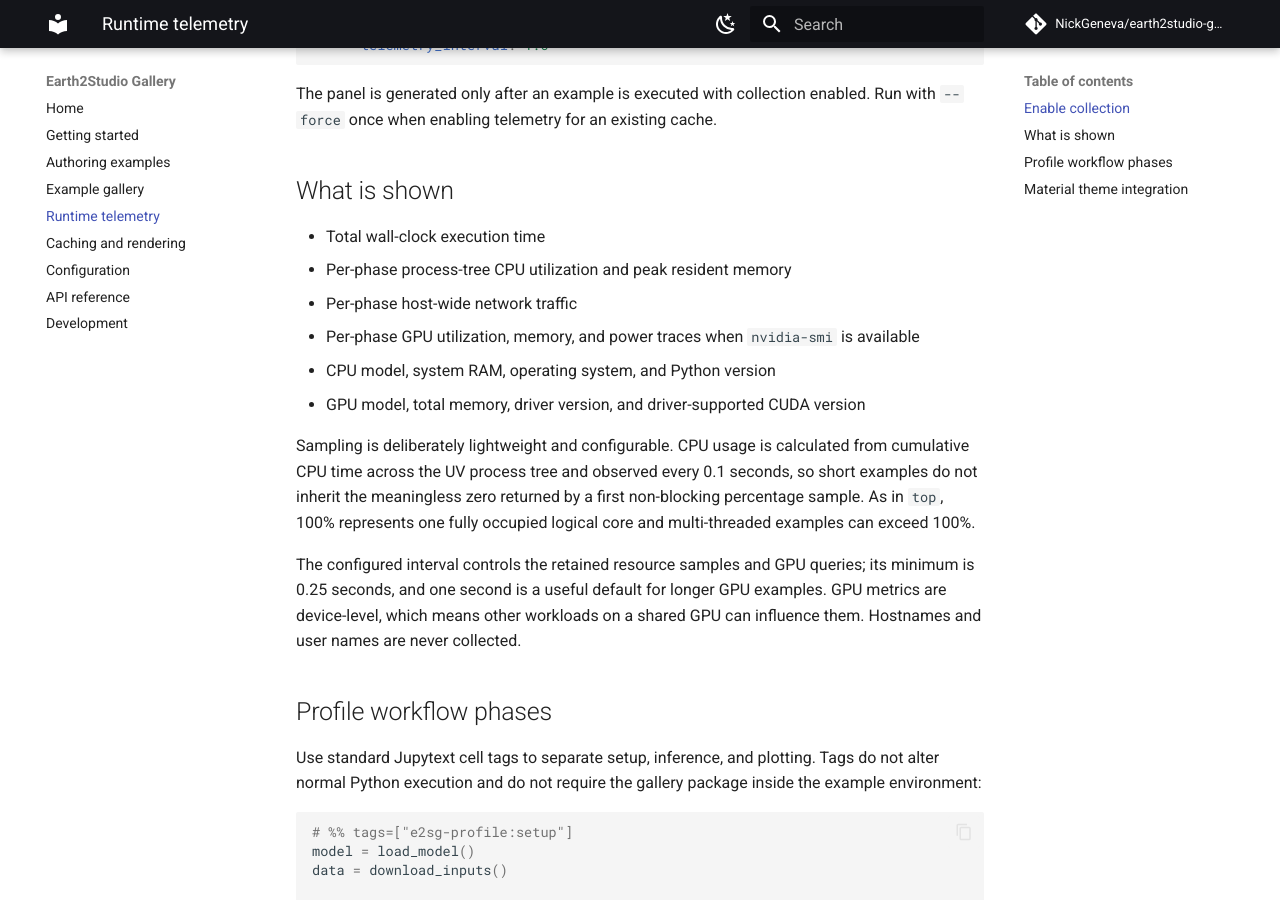
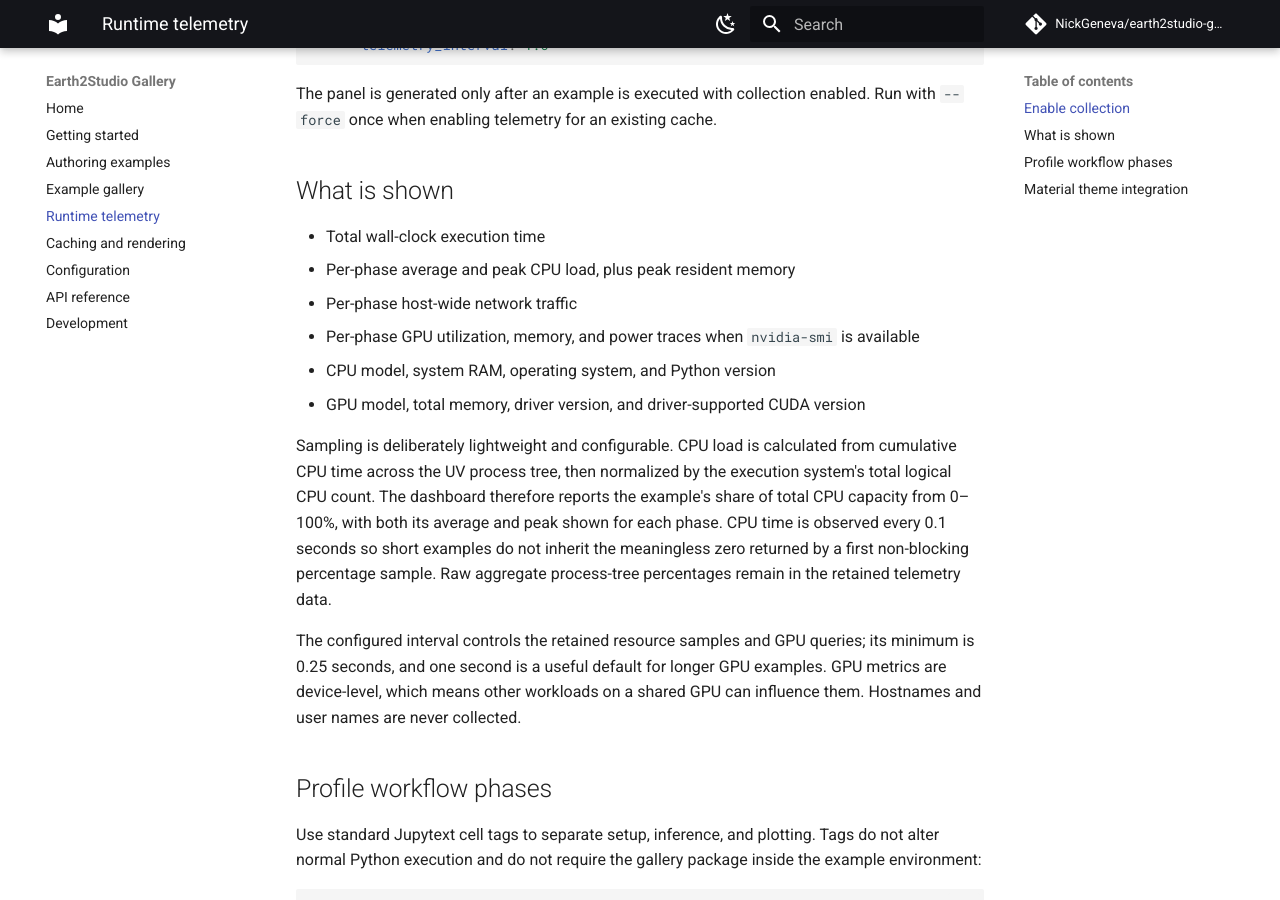
Before and after one commit to NickGeneva/earth2studio-gallery, an MkDocs documentation site: the page built from docs/telemetry.md, in a window 1280 px wide and 900 px high, scrolled down 582 px. Built offline with MkDocs 1.6.1 and Material for MkDocs 9.7.7, drawn with Linux system fonts in a browser that asks for light colours; comment, search, counter and statistics services are not loaded.

Commit message:
Normalize CPU telemetry load

```diff
--- a/docs/telemetry.md
+++ b/docs/telemetry.md
@@ -30,16 +30,18 @@ The panel is generated only after an example is executed with collection enabled
 ## What is shown
 
 - Total wall-clock execution time
-- Per-phase process-tree CPU utilization and peak resident memory
+- Per-phase average and peak CPU load, plus peak resident memory
 - Per-phase host-wide network traffic
 - Per-phase GPU utilization, memory, and power traces when `nvidia-smi` is available
 - CPU model, system RAM, operating system, and Python version
 - GPU model, total memory, driver version, and driver-supported CUDA version
 
-Sampling is deliberately lightweight and configurable. CPU usage is calculated from cumulative
-CPU time across the UV process tree and observed every 0.1 seconds, so short examples do not
-inherit the meaningless zero returned by a first non-blocking percentage sample. As in `top`,
-100% represents one fully occupied logical core and multi-threaded examples can exceed 100%.
+Sampling is deliberately lightweight and configurable. CPU load is calculated from cumulative
+CPU time across the UV process tree, then normalized by the execution system's total logical CPU
+count. The dashboard therefore reports the example's share of total CPU capacity from 0–100%,
+with both its average and peak shown for each phase. CPU time is observed every 0.1 seconds so
+short examples do not inherit the meaningless zero returned by a first non-blocking percentage
+sample. Raw aggregate process-tree percentages remain in the retained telemetry data.
 
 The configured interval controls the retained resource samples and GPU queries; its minimum is
 0.25 seconds, and one second is a useful default for longer GPU examples. GPU metrics are
```
Also changed, not shown: docs/configuration.md (+3 -2 lines), 2 other files.
